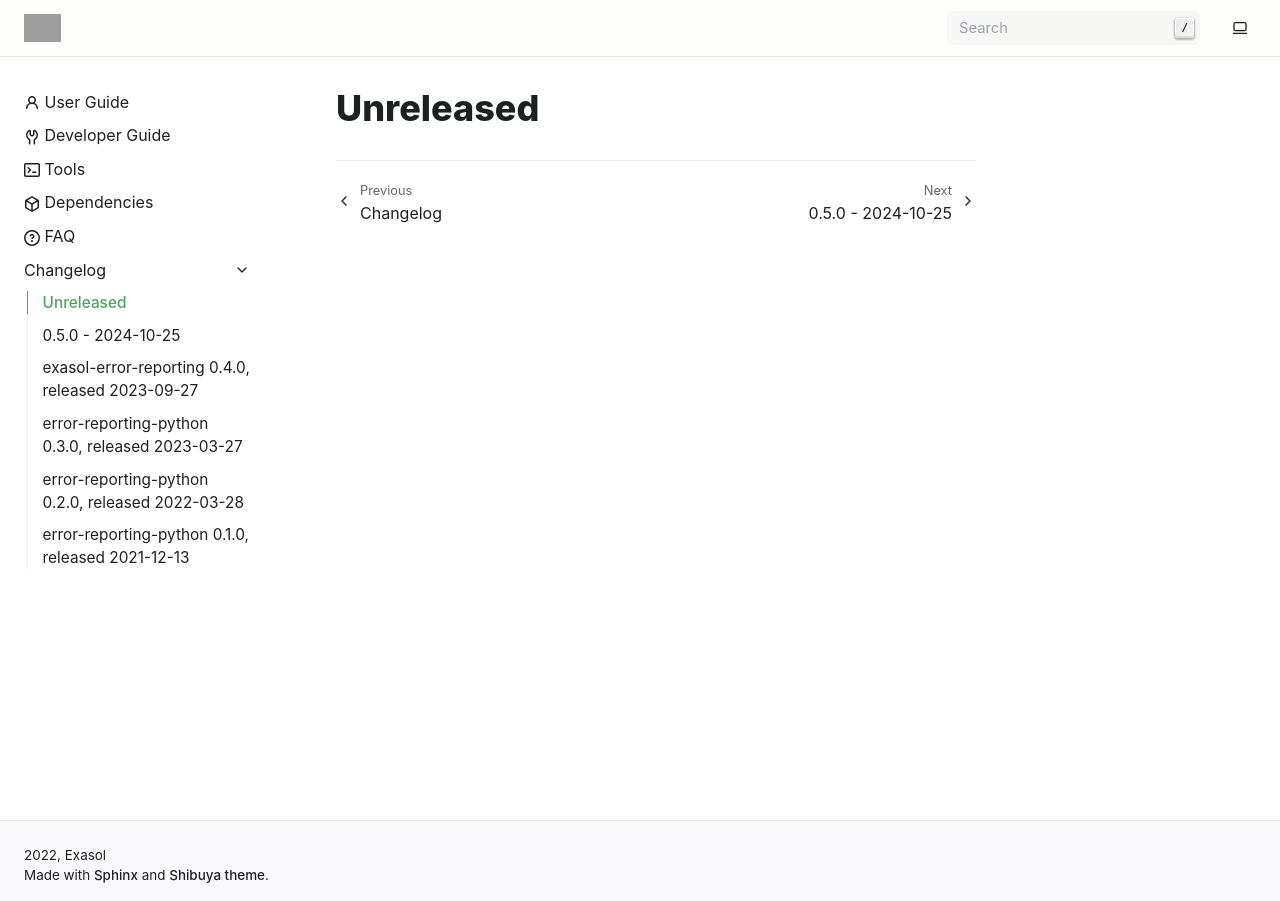
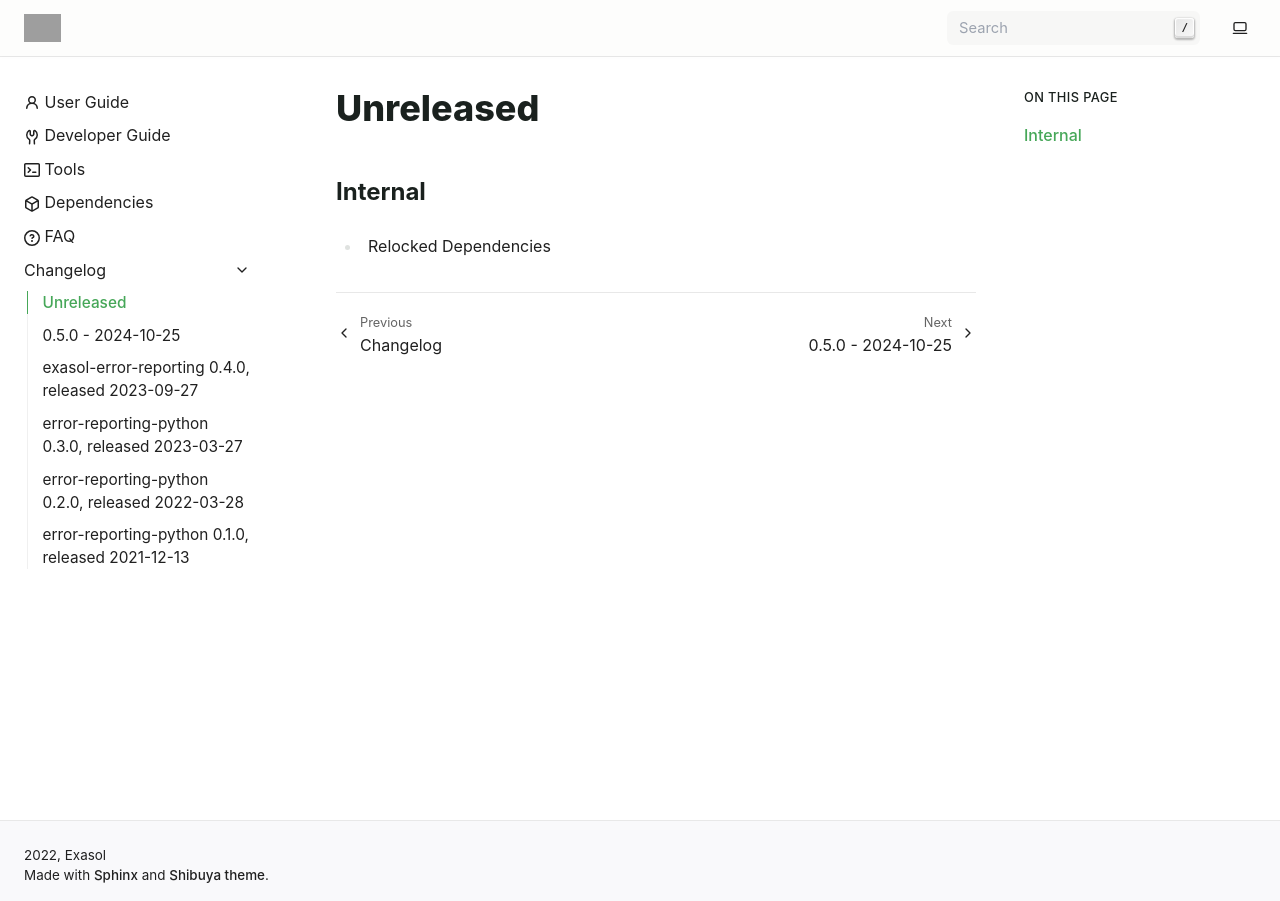
Before and after one commit to exasol/error-reporting-python, a Sphinx documentation site: the page built from doc/changes/unreleased.md, in a window 1280 px wide. Built offline with Sphinx 7.4.7, drawn with Linux system fonts in a browser that asks for light colours; pages that are not in the unit, such as notebooks, are missing from menus; grey boxes are pictures that could not be loaded.

Commit message:
Relock dependencies 2024-12-16j (#55)

```diff
--- a/doc/changes/unreleased.md
+++ b/doc/changes/unreleased.md
@@ -1 +1,5 @@
 # Unreleased
+
+## Internal
+
+* Relocked Dependencies
```
Also changed, not shown: 1 other file.
